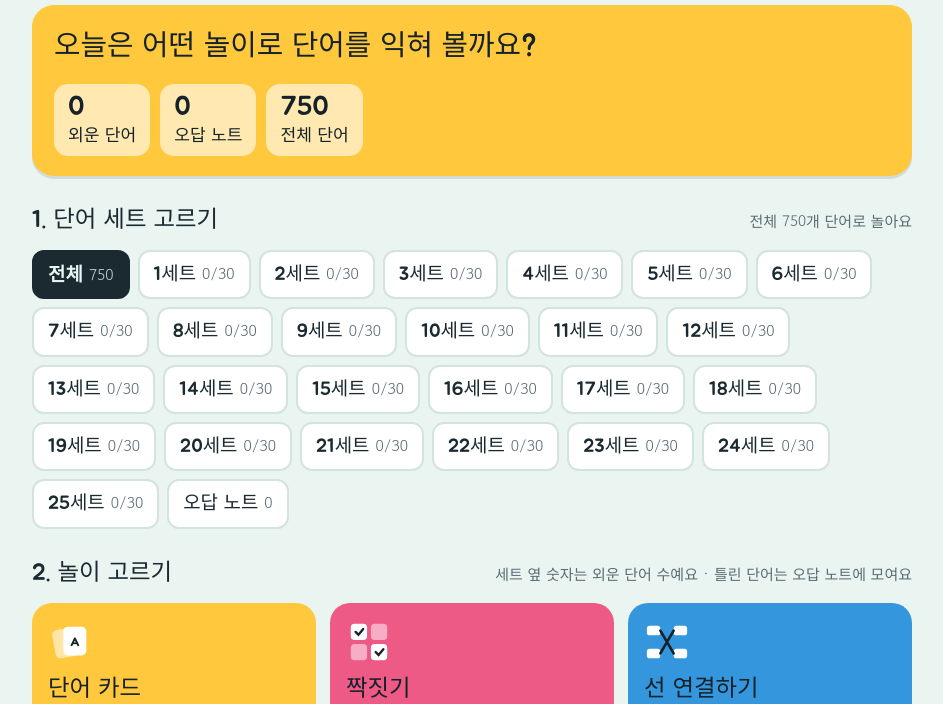
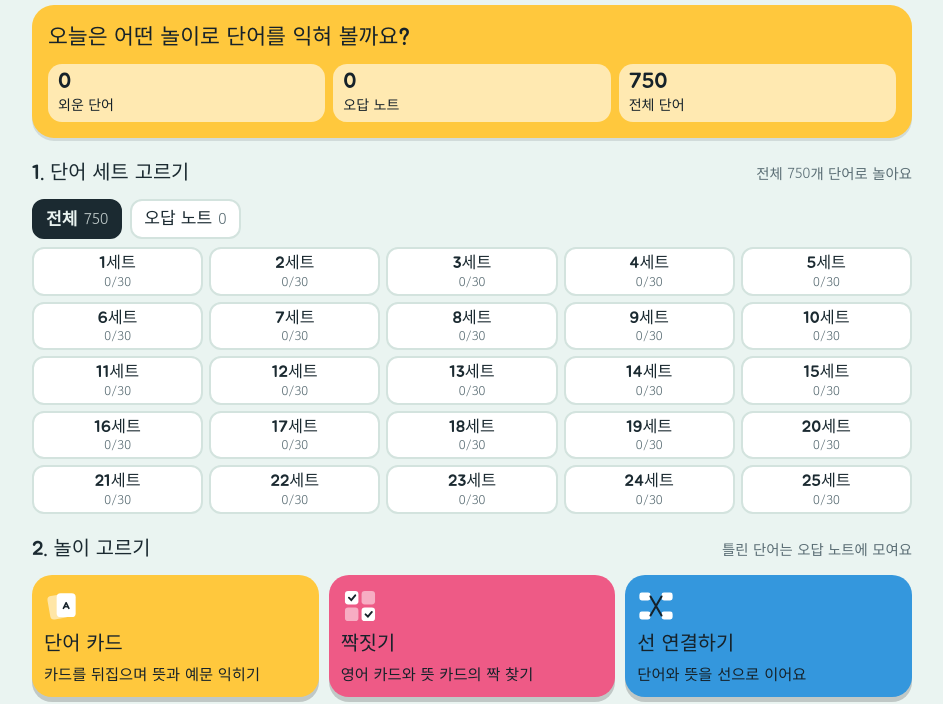
Before and after one commit to yjbeat91/english, a plain HTML site: page app/index.html in a window 1280 px wide. Shown: the part 81-785 px from the top of the page, without its empty margins (168-1111 px from the left). Drawn offline with Linux system fonts and the light colour scheme.

Commit message:
App: compact home screen, stats in one row, 5 sets per row
Co-Authored-By: Claude Opus 5.5 <noreply@anthropic.com>
Claude-Session: https://claude.ai/code/session_01TdB67cx1iexEjdjZCPj4JV

```diff
--- a/app/index.html
+++ b/app/index.html
@@ -26,7 +26,7 @@
 *{box-sizing:border-box}
 html{font-size:18px;-webkit-text-size-adjust:100%}
 @media (max-width:480px){html{font-size:19px}}
-body{background:var(--bg);color:var(--ink);font-family:var(--f-body);font-size:1rem;line-height:1.55;
+body{background:var(--bg);color:var(--ink);font-family:var(--f-body);font-size:1rem;line-height:1.55;word-break:keep-all;
   padding-left:max(16px,env(safe-area-inset-left,0px));padding-right:max(16px,env(safe-area-inset-right,0px));padding-block:0 40px}
 button{font:inherit;color:inherit;cursor:pointer;border:0;background:none}
 button:focus-visible,.chip:focus-visible{outline:3px solid var(--sky);outline-offset:2px}
@@ -62,6 +62,29 @@ h1,h2,h3{font-family:var(--f-display);font-weight:400;margin:0;text-wrap:balance
 .chip.on small{color:var(--bg);opacity:.8}
 .chip.set{font-family:var(--f-display);font-weight:400}
 .chip.full:not(.on){border-color:var(--leaf);background:var(--ok-bg)}
+/* home: compact layout */
+#home .hello{padding:16px;gap:10px}
+#home .hello h2{font-size:1.2rem}
+#home .stats{display:grid;grid-template-columns:repeat(3,minmax(0,1fr));gap:8px}
+#home .stat{min-width:0;padding:6px 10px}
+#home .stat b{font-size:1.2rem}
+#home .stat span{font-size:.78rem;white-space:nowrap}
+#home .sec{margin-top:20px;gap:10px}
+#home .sec-h h3{font-size:1.1rem}
+#home .sec-h small{font-size:.8rem}
+#chips{display:grid;gap:8px}
+.chips-top{display:flex;flex-wrap:wrap;gap:8px}
+#home .chip{font-size:.95rem;padding:5px 12px;min-height:40px;align-items:center}
+.setgrid{display:grid;grid-template-columns:repeat(5,minmax(0,1fr));gap:6px}
+#home .chip.set{flex-direction:column;justify-content:center;gap:0;padding:5px 2px;min-height:0;line-height:1.2;font-size:.9rem;white-space:nowrap}
+#home .chip.set small{font-size:.7rem}
+#home .games{gap:10px}
+#home .tile{padding:12px;gap:4px}
+#home .tile svg{width:38px;height:38px}
+#home .tile h3{font-size:1.1rem}
+#home .tile p{font-size:.85rem}
+#home .tile .best{font-size:.78rem}
+#home .foot{font-size:.8rem}
 .chip.wrongchip{font-family:var(--f-display);font-weight:400}
 .chip.wrongchip.on{background:var(--coral);border-color:var(--coral);color:var(--on-color)}
 .chip.wrongchip.on small{color:var(--on-color)}
@@ -209,7 +232,7 @@ mark{background:var(--hi);color:inherit;border-radius:4px;padding:0 3px}
     </section>
 
     <section class="sec">
-      <div class="sec-h"><h3>2. 놀이 고르기</h3><small>세트 옆 숫자는 외운 단어 수예요 · 틀린 단어는 오답 노트에 모여요</small></div>
+      <div class="sec-h"><h3>2. 놀이 고르기</h3><small>틀린 단어는 오답 노트에 모여요</small></div>
       <div class="games" id="games"></div>
     </section>
 
@@ -346,10 +369,10 @@ function renderHome(){
   $('#stWrong').textContent=Object.keys(S.wrong).length;
   $('#stAll').textContent=W.length||750;
   const nWrong=Object.keys(S.wrong).length;
-  let h=`<button class="chip ${!sel.size?'on':''}" data-k="all">전체<small>${W.length}</small></button>`;
+  let h=`<div class="chips-top"><button class="chip ${!sel.size?'on':''}" data-k="all">전체<small>${W.length}</small></button>`;
+  h+=`<button class="chip wrongchip ${sel.has('wrong')?'on':''}" data-k="wrong">오답 노트<small>${nWrong}</small></button></div><div class="setgrid">`;
   h+=SETS.map((set,i)=>{const k=String(i+1);const kn=set.filter(x=>S.known[x.w]).length;const full=kn===set.length;
-    return `<button class="chip set ${sel.has(k)?'on':''} ${full?'full':''}" data-k="${k}" title="외운 단어 ${kn}/${set.length}">${k}세트<small>${kn}/${set.length}</small></button>`}).join('');
-  h+=`<button class="chip wrongchip ${sel.has('wrong')?'on':''}" data-k="wrong">오답 노트<small>${nWrong}</small></button>`;
+    return `<button class="chip set ${sel.has(k)?'on':''} ${full?'full':''}" data-k="${k}" title="외운 단어 ${kn}/${set.length}">${k}세트<small>${kn}/${set.length}</small></button>`}).join('')+'</div>';
   $('#chips').innerHTML=h;
   const p=pool();
   $('#selInfo').textContent=sel.has('wrong')?`틀렸던 단어 ${p.length}개로 복습해요`:!sel.size?`전체 ${W.length}개 단어로 놀아요`:`${selSets().map(k=>k+'세트').join(', ')} 단어 ${p.length}개로 놀아요`;
```
Also changed, not shown: index.html (+28 -5 lines), 영단어놀이터.html (+28 -5 lines).
